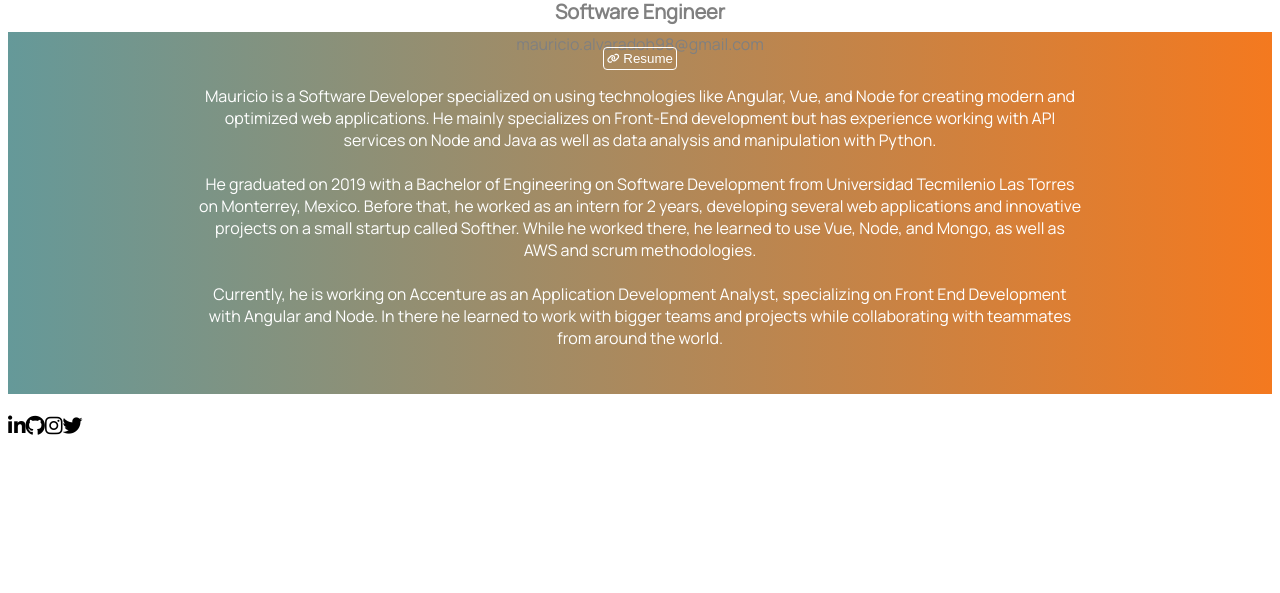
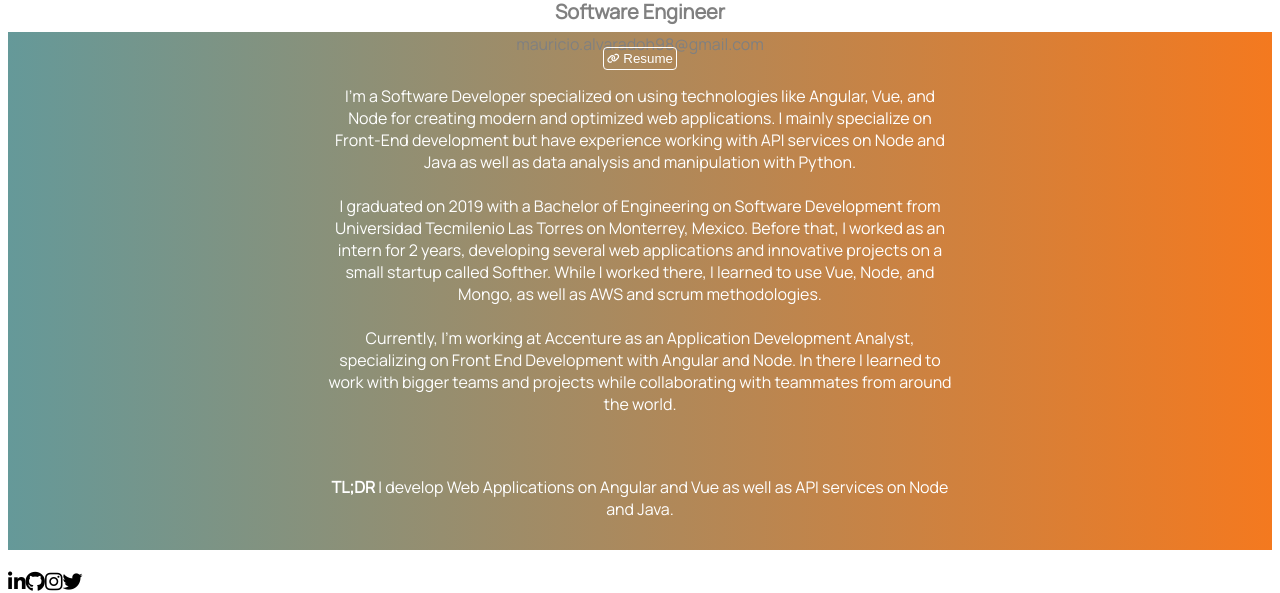
Before and after one commit to modi98/resume-webapp, an Angular app: page /home in a window 1280 px wide. Shown: the part 290-883 px from the top of the page. Before the commit the page ends 800 px from the top, so only its background shows below. Built offline with nearby package versions, Linux system fonts and the light colour scheme.

Commit message:
Changed from 3rd to 1st person, added tldr, fixed nav bar width

```diff
--- a/src/app/components/bio/bio.component.html
+++ b/src/app/components/bio/bio.component.html
@@ -8,19 +8,25 @@
   </a>
 
   <p class="bio-text" @bioInfoTransitions>
-    Mauricio is a Software Developer specialized on using technologies like Angular, Vue, and
-    Node for creating modern and optimized web applications. He mainly specializes on Front-End
-    development but has experience working with API services on Node and Java as well as
+    I'm a Software Developer specialized on using technologies like Angular, Vue, and
+    Node for creating modern and optimized web applications. I mainly specialize on Front-End
+    development but have experience working with API services on Node and Java as well as
     data analysis and manipulation with Python. <br><br>
 
-    He graduated on 2019 with a Bachelor of Engineering on Software Development from
-    Universidad Tecmilenio Las Torres on Monterrey, Mexico. Before that, he worked as an
+    I graduated on 2019 with a Bachelor of Engineering on Software Development from
+    Universidad Tecmilenio Las Torres on Monterrey, Mexico. Before that, I worked as an
     intern for 2 years, developing several web applications and innovative projects on a small startup
-    called Softher. While he worked there, he learned to use Vue, Node, and Mongo, as well as
+    called Softher. While I worked there, I learned to use Vue, Node, and Mongo, as well as
     AWS and scrum methodologies. <br><br>
 
-    Currently, he is working on Accenture as an Application Development Analyst, specializing
-    on Front End Development with Angular and Node. In there he learned to work with bigger teams and projects
+    Currently, I'm working at Accenture as an Application Development Analyst, specializing
+    on Front End Development with Angular and Node. In there I learned to work with bigger teams and projects
     while collaborating with teammates from around the world.
   </p>
+
+  <div class="tldr-box">
+    <p @bioInfoTransitions>
+      <b>TL;DR </b>I develop Web Applications on Angular and Vue as well as API services on Node and Java.
+    </p>
+  </div>
 </div>
--- a/src/app/components/bio/bio.component.less
+++ b/src/app/components/bio/bio.component.less
@@ -13,7 +13,7 @@
     margin: auto;
     padding: 15px 0px 30px;
     color: white;
-    width: 70%;
+    width: 50%;
   }
 
   .curriculum-btn {
@@ -29,4 +29,36 @@
     background-color: white;
     color: grey;
   }
+
+  .tldr-box {
+    margin: auto;
+    border-radius: 3px;
+    width: 30%;
+    margin: auto;
+    padding: 15px 15px;
+    color: white;
+    width: 50%;
+
+    p {
+      margin-bottom: 0px;
+    }
+  }
+
+  @media only screen and (max-width: 600px) {
+    .bio-text {
+      width: 80%;
+    }
+
+    .tldr-box {
+      width: 70%;
+      margin: auto;
+      padding: 15px 15px;
+      color: white;
+      width: 50%;
+    }
+  }
+
+  .home-title {
+    color: white;
+  }
 }
--- a/src/app/components/main-menu/main-menu.component.less
+++ b/src/app/components/main-menu/main-menu.component.less
@@ -7,6 +7,7 @@
   padding-top: 10px;
   height: 60px;
   z-index: 990;
+  width: 100%;
 }
 
 .current-link {
```
